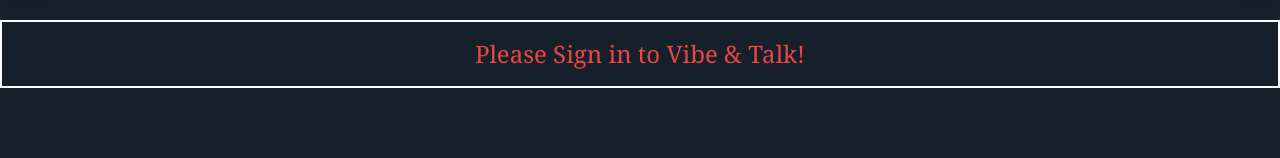
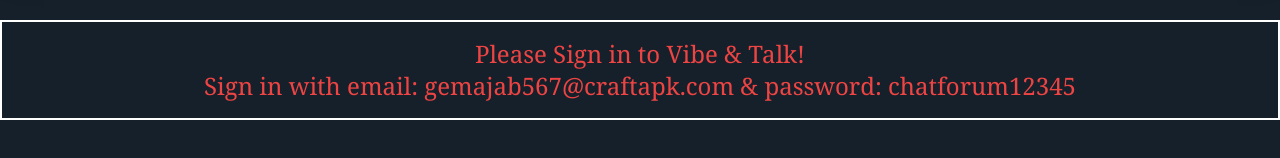
Before and after one commit to ALbert-Sezkir/Group-assignment-Chat-Forum-, a Next.js app: page / in a window 1280 px wide. Shown: the part 512-670 px from the top of the page. Built offline with nearby package versions, Linux system fonts and the light colour scheme; no server answers.

Commit message:
added changes

```diff
--- a/app/page.tsx
+++ b/app/page.tsx
@@ -21,6 +21,7 @@ export default function Home() {
         <SignedOut>
   <div className="text-center text-red-500 mt-4 border-white border-2 p-4">
     <p className="text-2xl">Please Sign in to Vibe & Talk!</p>
+    <p className="text-2xl">Sign in with email: gemajab567@craftapk.com & password: chatforum12345</p>
   </div>
 </SignedOut>
 
```
